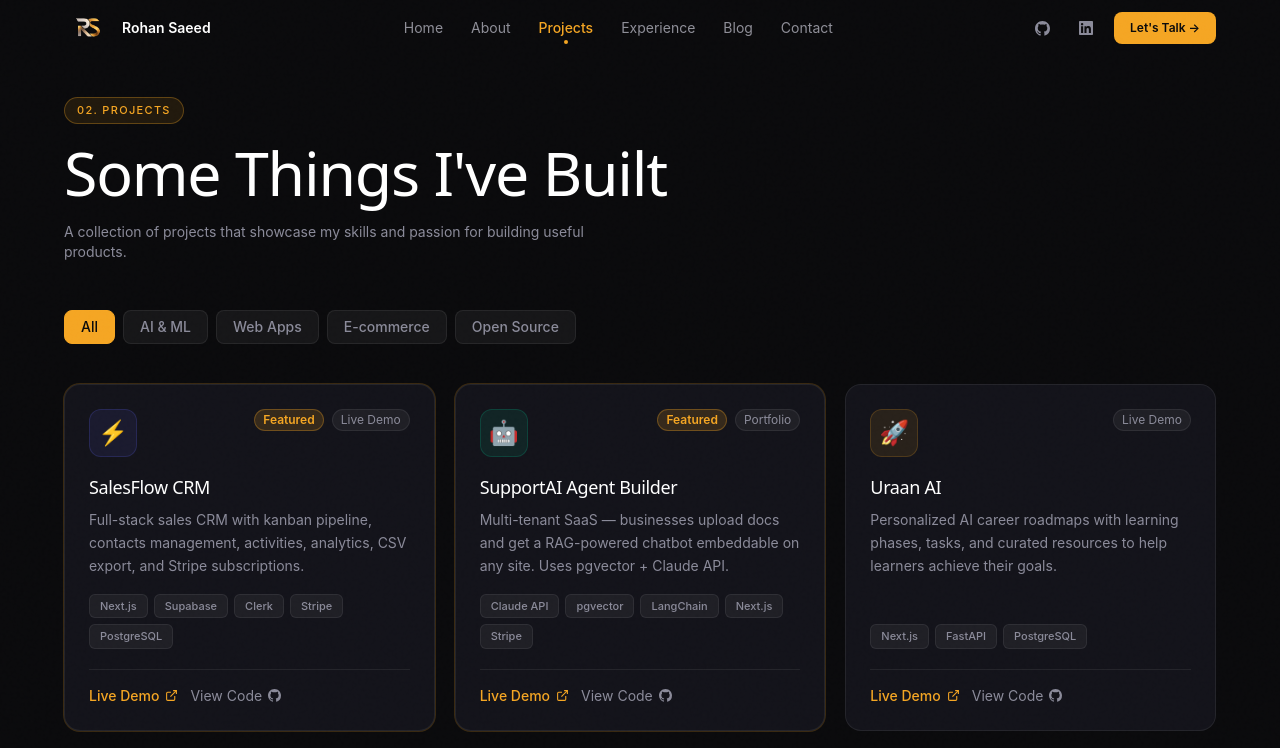
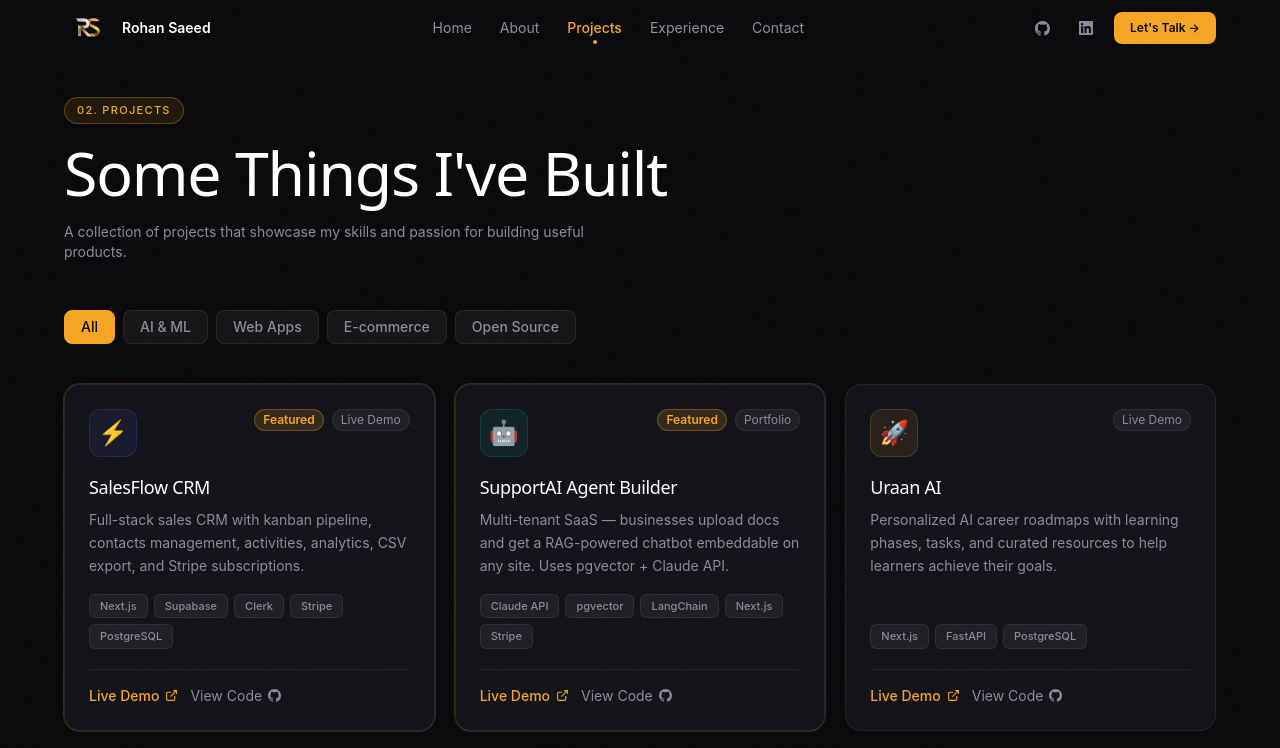
Before and after one commit to RohanSaeed638/rohan-saeed-portfolio, a Next.js app: page /projects in a window 1280 px wide. Shown: the top 748 px of the page. Built offline with nearby package versions, Linux system fonts and the light colour scheme.

Commit message:
removed blog from navbar

```diff
--- a/src/components/Nav.tsx
+++ b/src/components/Nav.tsx
@@ -9,7 +9,7 @@ const LINKS = [
   { href: '/about',      label: 'About'      },
   { href: '/projects',   label: 'Projects'   },
   { href: '/experience', label: 'Experience' },
-  { href: '/blog',       label: 'Blog'       },
+  // { href: '/blog',       label: 'Blog'       },
   { href: '/contact',    label: 'Contact'    },
 ]
 
```
